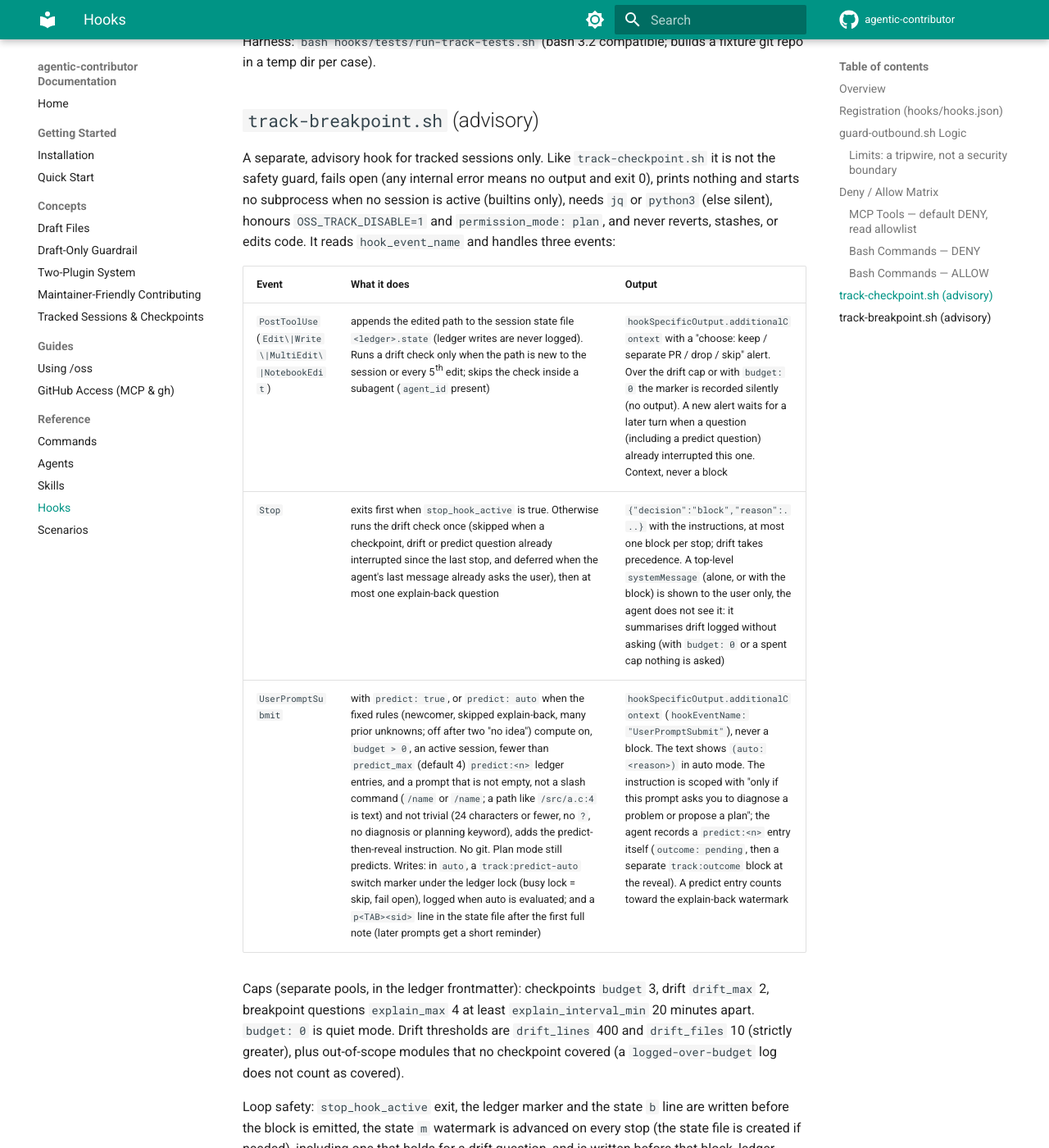
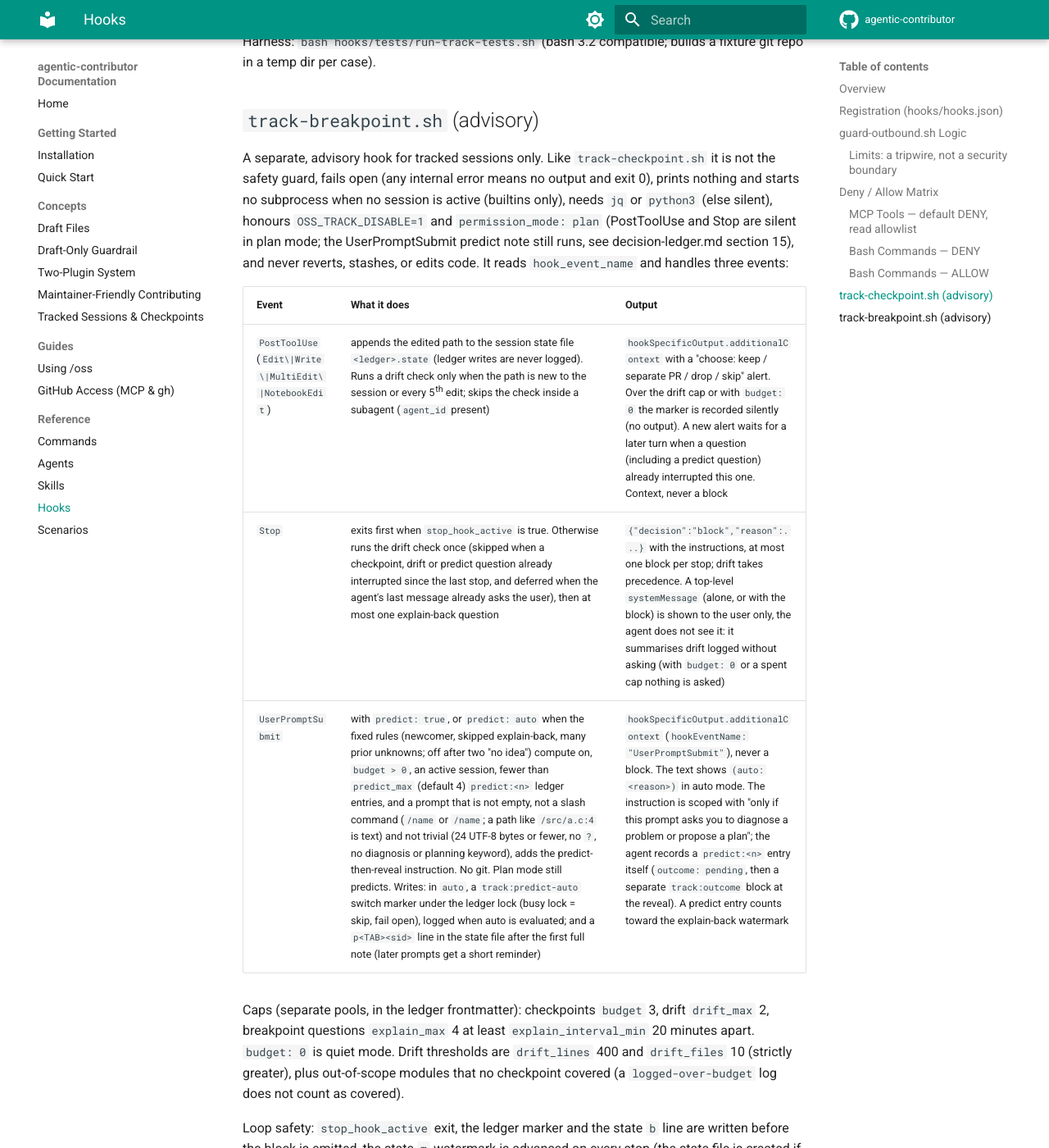
Before and after one commit to josix/agentic-contributor, an MkDocs documentation site: the page built from docs/reference/hooks.md, in a window 1280 px wide and 1400 px high, scrolled down 9250 px. Shown: the whole window at 82% size. Built offline with MkDocs 1.6.1 and Material for MkDocs 9.7.7, drawn with Linux system fonts in a browser that asks for light colours; comment, search, counter and statistics services are not loaded.

Commit message:
fix(predict): correct format reference, honest toggle docs, keep non-ASCII and hang/flaky prompts
- short predict note points to decision-ledger section 4 (entry format); harness budget 600 -> 650
- toggle edit documented as a normal permission prompt, not auto-allowed
- trivial-prompt filter counts UTF-8 bytes; hang/flaky/stuck/timeout/broke are diagnosis keywords
- track:predict-auto appends are no longer auto-allowed (jq and python paths)
- auto_eval lastid reads the first id=; docs: p state line, plan-mode exception

Co-Authored-By: Claude Opus 5.5 <noreply@anthropic.com>

```diff
--- a/docs/reference/hooks.md
+++ b/docs/reference/hooks.md
@@ -177,7 +177,7 @@ Everything not matched by a deny pattern:
 | append-shaped `Edit` of the active ledger | `allow` (so a checkpoint costs one interruption, not two) |
 | any other edit of the ledger (frontmatter change, rewrite, Write, MultiEdit) | no decision: Claude Code's normal permission prompt applies |
 
-The ledger auto-allow is deliberately narrow: only `Edit` (never Write, MultiEdit, or NotebookEdit) that appends one entry (`old_string` is `<!-- track:end -->`, `new_string` ends with it, no `replace_all`, and the added text holds no sentinel, `track:pending`, `track:consumed`, `track:drift` (including `track:drift-paused`), `track:breakpoint` or `source=hook`), only the active ledger path read from the pointer (compared after normalizing `//`, `./`, `..` and logical versus physical roots), a raw `file_path` with no `..`, `.` or empty segment, and nothing when the ledger, the pointer, or `.oss-drafts/` is a symlink. Every other edit, including widening `scope:`, `status: stopped` and other files in `.oss-drafts/`, gets no allow, so it still works but is never silent. A `decided` or `skipped` entry settles an id only when the hook asked about it (a `track:pending` line exists), so a pre-written entry settles nothing.
+The ledger auto-allow is deliberately narrow: only `Edit` (never Write, MultiEdit, or NotebookEdit) that appends one entry (`old_string` is `<!-- track:end -->`, `new_string` ends with it, no `replace_all`, and the added text holds no sentinel, `track:pending`, `track:consumed`, `track:drift` (including `track:drift-paused`), `track:breakpoint`, `track:predict-auto` or `source=hook`), only the active ledger path read from the pointer (compared after normalizing `//`, `./`, `..` and logical versus physical roots), a raw `file_path` with no `..`, `.` or empty segment, and nothing when the ledger, the pointer, or `.oss-drafts/` is a symlink. Every other edit, including widening `scope:`, `status: stopped` and other files in `.oss-drafts/`, gets no allow, so it still works but is never silent. A `decided` or `skipped` entry settles an id only when the hook asked about it (a `track:pending` line exists), so a pre-written entry settles nothing.
 
 **Paths and comments.** File paths are normalized before use: `src/../package.json` and `./src/app.js` give the same id as the plain path, and a path outside the repository gets no checkpoint. Comment-only lines (`//`, `#` not followed by `[` or `!`, `* `, and `/* ... */` blocks that start a line) are not counted as assertions or skips, so commenting out an assert counts as removing it. Assertions and skips are counted only for test paths, line by line (a token never spans lines), and a payload or existing test file over 512 KiB skips the test-weakening check (fail open).
 
@@ -195,13 +195,13 @@ Harness: `bash hooks/tests/run-track-tests.sh` (bash 3.2 compatible; builds a fi
 
 ## `track-breakpoint.sh` (advisory)
 
-A separate, advisory hook for tracked sessions only. Like `track-checkpoint.sh` it is not the safety guard, fails open (any internal error means no output and exit 0), prints nothing and starts no subprocess when no session is active (builtins only), needs `jq` or `python3` (else silent), honours `OSS_TRACK_DISABLE=1` and `permission_mode: plan`, and never reverts, stashes, or edits code. It reads `hook_event_name` and handles three events:
+A separate, advisory hook for tracked sessions only. Like `track-checkpoint.sh` it is not the safety guard, fails open (any internal error means no output and exit 0), prints nothing and starts no subprocess when no session is active (builtins only), needs `jq` or `python3` (else silent), honours `OSS_TRACK_DISABLE=1` and `permission_mode: plan` (PostToolUse and Stop are silent in plan mode; the UserPromptSubmit predict note still runs, see decision-ledger.md section 15), and never reverts, stashes, or edits code. It reads `hook_event_name` and handles three events:
 
 | Event | What it does | Output |
 |---|---|---|
 | `PostToolUse` (`Edit\|Write\|MultiEdit\|NotebookEdit`) | appends the edited path to the session state file `<ledger>.state` (ledger writes are never logged). Runs a drift check only when the path is new to the session or every 5th edit; skips the check inside a subagent (`agent_id` present) | `hookSpecificOutput.additionalContext` with a "choose: keep / separate PR / drop / skip" alert. Over the drift cap or with `budget: 0` the marker is recorded silently (no output). A new alert waits for a later turn when a question (including a predict question) already interrupted this one. Context, never a block |
 | `Stop` | exits first when `stop_hook_active` is true. Otherwise runs the drift check once (skipped when a checkpoint, drift or predict question already interrupted since the last stop, and deferred when the agent's last message already asks the user), then at most one explain-back question | `{"decision":"block","reason":...}` with the instructions, at most one block per stop; drift takes precedence. A top-level `systemMessage` (alone, or with the block) is shown to the user only, the agent does not see it: it summarises drift logged without asking (with `budget: 0` or a spent cap nothing is asked) |
-| `UserPromptSubmit` | with `predict: true`, or `predict: auto` when the fixed rules (newcomer, skipped explain-back, many prior unknowns; off after two "no idea") compute on, `budget > 0`, an active session, fewer than `predict_max` (default 4) `predict:<n>` ledger entries, and a prompt that is not empty, not a slash command (`/name ` or `/name`; a path like `/src/a.c:4` is text) and not trivial (24 characters or fewer, no `?`, no diagnosis or planning keyword), adds the predict-then-reveal instruction. No git. Plan mode still predicts. Writes: in `auto`, a `track:predict-auto` switch marker under the ledger lock (busy lock = skip, fail open), logged when auto is evaluated; and a `p<TAB><sid>` line in the state file after the first full note (later prompts get a short reminder) | `hookSpecificOutput.additionalContext` (`hookEventName: "UserPromptSubmit"`), never a block. The text shows `(auto: <reason>)` in auto mode. The instruction is scoped with "only if this prompt asks you to diagnose a problem or propose a plan"; the agent records a `predict:<n>` entry itself (`outcome: pending`, then a separate `track:outcome` block at the reveal). A predict entry counts toward the explain-back watermark |
+| `UserPromptSubmit` | with `predict: true`, or `predict: auto` when the fixed rules (newcomer, skipped explain-back, many prior unknowns; off after two "no idea") compute on, `budget > 0`, an active session, fewer than `predict_max` (default 4) `predict:<n>` ledger entries, and a prompt that is not empty, not a slash command (`/name ` or `/name`; a path like `/src/a.c:4` is text) and not trivial (24 UTF-8 bytes or fewer, no `?`, no diagnosis or planning keyword), adds the predict-then-reveal instruction. No git. Plan mode still predicts. Writes: in `auto`, a `track:predict-auto` switch marker under the ledger lock (busy lock = skip, fail open), logged when auto is evaluated; and a `p<TAB><sid>` line in the state file after the first full note (later prompts get a short reminder) | `hookSpecificOutput.additionalContext` (`hookEventName: "UserPromptSubmit"`), never a block. The text shows `(auto: <reason>)` in auto mode. The instruction is scoped with "only if this prompt asks you to diagnose a problem or propose a plan"; the agent records a `predict:<n>` entry itself (`outcome: pending`, then a separate `track:outcome` block at the reveal). A predict entry counts toward the explain-back watermark |
 
 Caps (separate pools, in the ledger frontmatter): checkpoints `budget` 3, drift `drift_max` 2, breakpoint questions `explain_max` 4 at least `explain_interval_min` 20 minutes apart. `budget: 0` is quiet mode. Drift thresholds are `drift_lines` 400 and `drift_files` 10 (strictly greater), plus out-of-scope modules that no checkpoint covered (a `logged-over-budget` log does not count as covered).
 
```
Also changed, not shown: CHANGELOG.md (+2 -1 lines), skills/pr-preparation/SKILL.md (+2 -1 lines), skills/pr-preparation/references/decision-ledger.md (+8 -7 lines), 6 other files.
